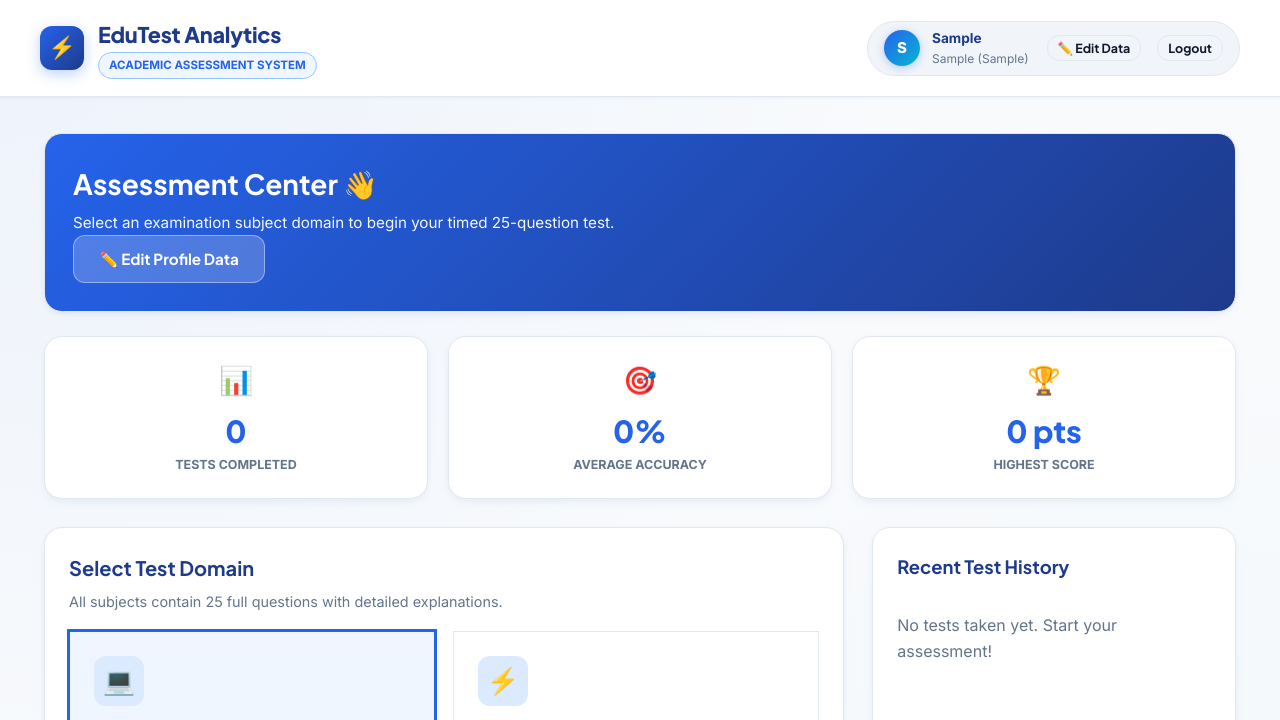
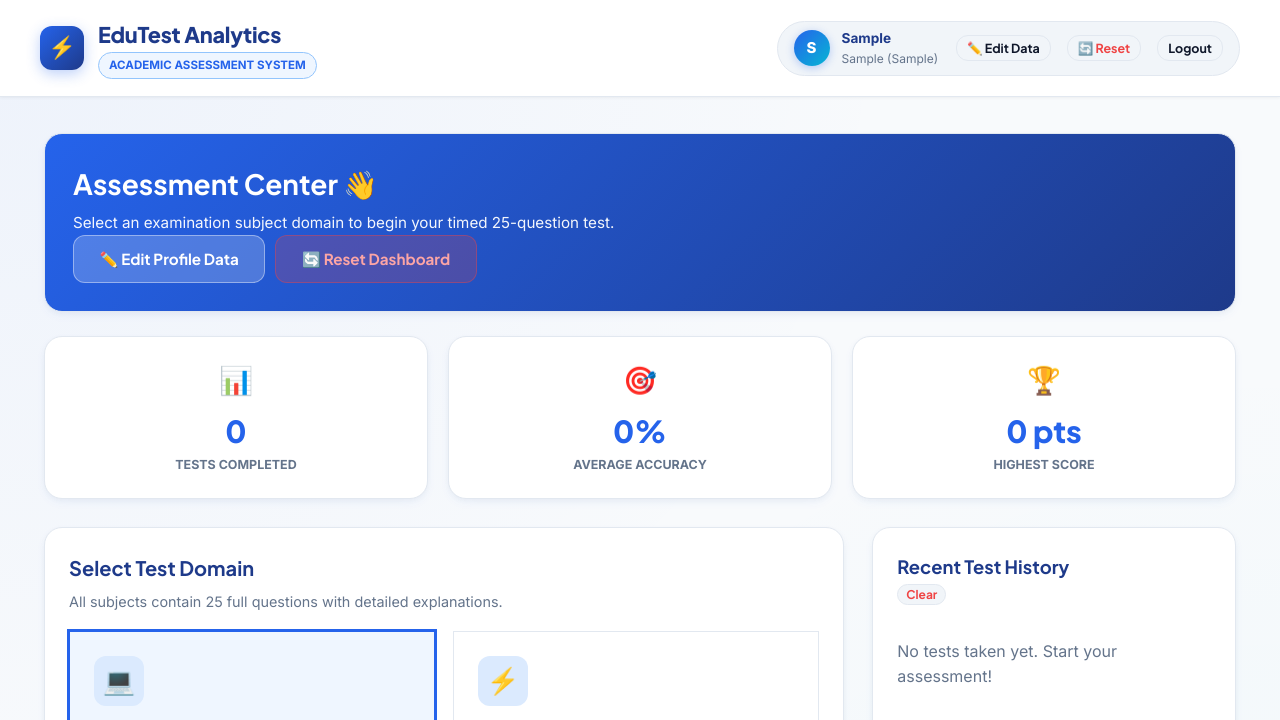
Before and after one commit to MANOJS0110/OnlineMCQTest-Front-end-, a website: page index.html in a window 1280 px wide. Both pictures are taken after typing "Sample", "Sample", "5", "Sample", "Sample", "name@example.com" into the empty fields and a click on the button "Proceed to Assessment Dashboard 🚀". Shown: the top 720 px of the page. Drawn offline with nearby package versions, Linux system fonts and the light colour scheme.

Commit message:
Add Reset Dashboard button to reset metrics and clear session history

```diff
--- a/index.html
+++ b/index.html
@@ -103,9 +103,14 @@
           <h2 style="font-family:var(--font-heading); font-size:1.75rem; margin-bottom:4px;">Assessment Center 👋</h2>
           <p style="opacity:0.95; font-size:0.95rem;">Select an examination subject domain to begin your timed 25-question test.</p>
         </div>
-        <button class="btn btn-secondary" onclick="openEditProfileModal()" style="background:rgba(255,255,255,0.2); color:white; border:1px solid rgba(255,255,255,0.4);">
-          ✏️ Edit Profile Data
-        </button>
+        <div style="display:flex; gap:10px; flex-wrap:wrap;">
+          <button class="btn btn-secondary" onclick="openEditProfileModal()" style="background:rgba(255,255,255,0.2); color:white; border:1px solid rgba(255,255,255,0.4);">
+            ✏️ Edit Profile Data
+          </button>
+          <button class="btn btn-secondary" onclick="resetEntireDashboard()" style="background:rgba(239, 68, 68, 0.2); color:#FCA5A5; border:1px solid rgba(239, 68, 68, 0.4);">
+            🔄 Reset Dashboard
+          </button>
+        </div>
       </div>
     </div>
 
@@ -167,7 +172,10 @@
 
       <!-- Recent History Sidebar -->
       <div class="card-panel" style="padding: 1.5rem;">
-        <h3 style="font-family:var(--font-heading); font-size:1.15rem; color:var(--secondary); margin-bottom:1rem;">Recent Test History</h3>
+        <div class="flex-between" style="margin-bottom:1rem;">
+          <h3 style="font-family:var(--font-heading); font-size:1.15rem; color:var(--secondary);">Recent Test History</h3>
+          <button class="btn btn-secondary" onclick="resetEntireDashboard()" style="padding:2px 8px; font-size:0.75rem; color:var(--error);">Clear</button>
+        </div>
         <div id="dashHistoryList">
           <!-- Populated by app.js -->
         </div>
@@ -266,6 +274,9 @@
         </button>
         <button class="btn btn-secondary" onclick="showView('dashboardView')">
           🏠 Return to Dashboard
+        </button>
+        <button class="btn btn-secondary" onclick="resetEntireDashboard()" style="color:var(--error);">
+          🔄 Reset Dashboard
         </button>
       </div>
     </div>
@@ -377,7 +388,7 @@
         Has successfully completed the assessment test with outstanding technical accuracy.
       </p>
 
-      <div style="display:flex; justify-content:space-between; margin-top:2.5rem; padding-top:1rem; border-top:1px solid #E2E8F0; font-size:0.85rem; color:#64748B;">
+      <div style="display:flex; justify-content:space-between; margin-top:2.5rem; padding-top:1rem; border-top:1px solid #E2E8F0; font-size:0.85rem; color:#6B7280;">
         <div>
           <div>Date of Issuance</div>
           <strong id="certDate">2026-07-25</strong>
--- a/js/app.js
+++ b/js/app.js
@@ -1,6 +1,6 @@
 /**
  * Main Web Application State & Controller Logic
- * Handles Authentication (including Google Sign-In), Profile Data Editing, Quiz Flow & Timers.
+ * Handles Authentication (including Google Sign-In), Profile Data Editing, Dashboard Reset, Quiz Flow & Timers.
  */
 
 let appState = {
@@ -49,6 +49,7 @@ function updateUserNavbar() {
         <div style="font-size:0.75rem; color:var(--text-muted);">${escapeHtml(appState.user.regId)} (${escapeHtml(appState.user.department)})</div>
       </div>
       <button class="btn btn-secondary" onclick="openEditProfileModal()" style="padding:4px 10px; font-size:0.78rem; margin-left:6px;">✏️ Edit Data</button>
+      <button class="btn btn-secondary" onclick="resetEntireDashboard()" style="padding:4px 10px; font-size:0.78rem; margin-left:4px; color:var(--error);">🔄 Reset</button>
       <button class="btn btn-secondary" onclick="logout()" style="padding:4px 10px; font-size:0.78rem; margin-left:4px;">Logout</button>
     `;
     badgeContainer.style.display = "flex";
@@ -124,6 +125,29 @@ function setupEventListeners() {
       closeEditProfileModal();
       alert("Profile data updated successfully! ✅");
     });
+  }
+}
+
+// Reset Entire Dashboard Feature
+function resetEntireDashboard() {
+  if (confirm("Are you sure you want to reset the entire dashboard? This will clear all saved test performance metrics, history, and create a fresh clean dashboard.")) {
+    clearInterval(appState.testTimerInterval);
+
+    // Clear localStorage test history
+    localStorage.removeItem("mcq_history");
+
+    // Reset app state
+    appState.userAnswers = {};
+    appState.flaggedQuestions = new Set();
+    appState.analyticsEngine = null;
+    appState.currentQuestions = [];
+    appState.currentQuestionIndex = 0;
+
+    // Refresh UI stats
+    renderDashboardStats();
+    showView("dashboardView");
+
+    alert("Dashboard reset successfully! Starting fresh with a new dashboard. 🔄✨");
   }
 }
 
@@ -461,6 +485,7 @@ function renderDashboardStats() {
       `).join("");
     }
   } else {
+    if (avgAccuracyEl) avgAccuracyEl.textContent = "0";
     if (avgAccuracyEl) avgAccuracyEl.textContent = "0%";
     if (topScoreEl) topScoreEl.textContent = "0 pts";
     if (historyListEl) historyListEl.innerHTML = "<p style='color:var(--text-muted); padding:1rem 0;'>No tests taken yet. Start your assessment!</p>";
```
